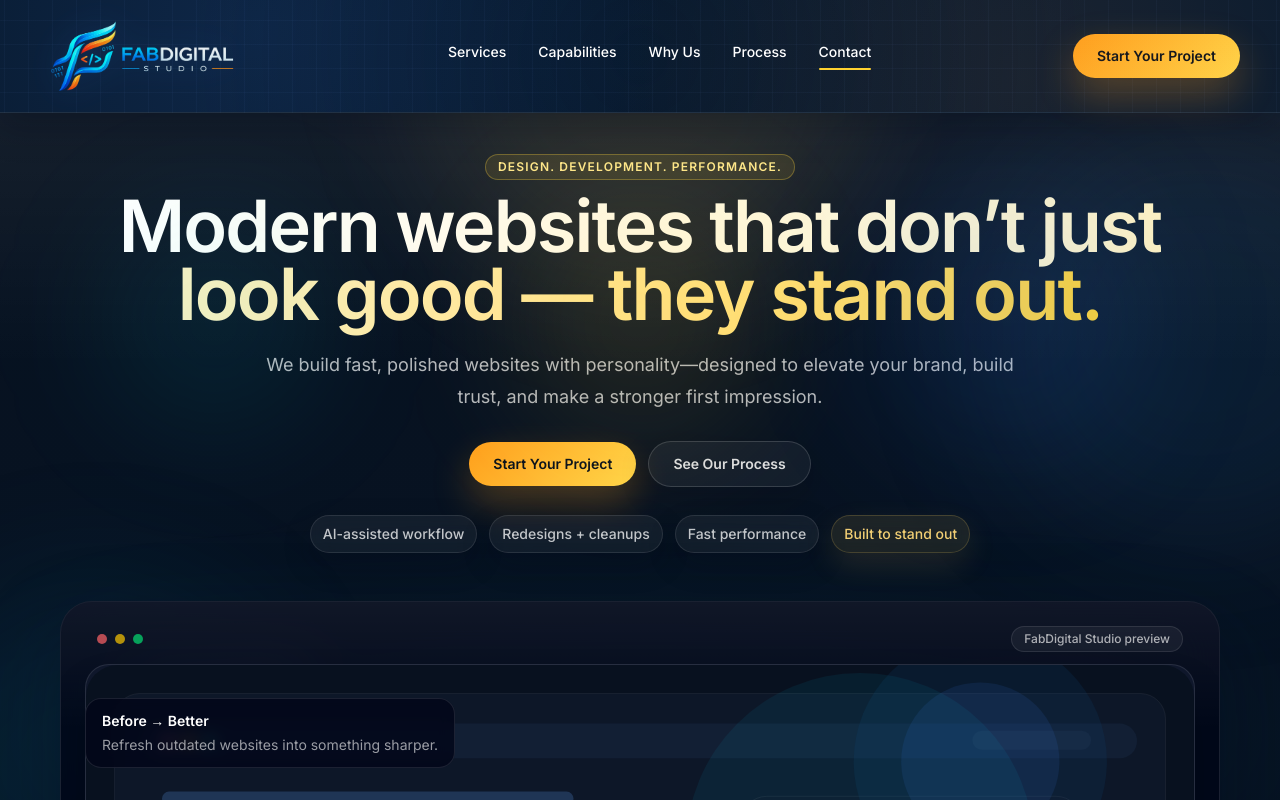
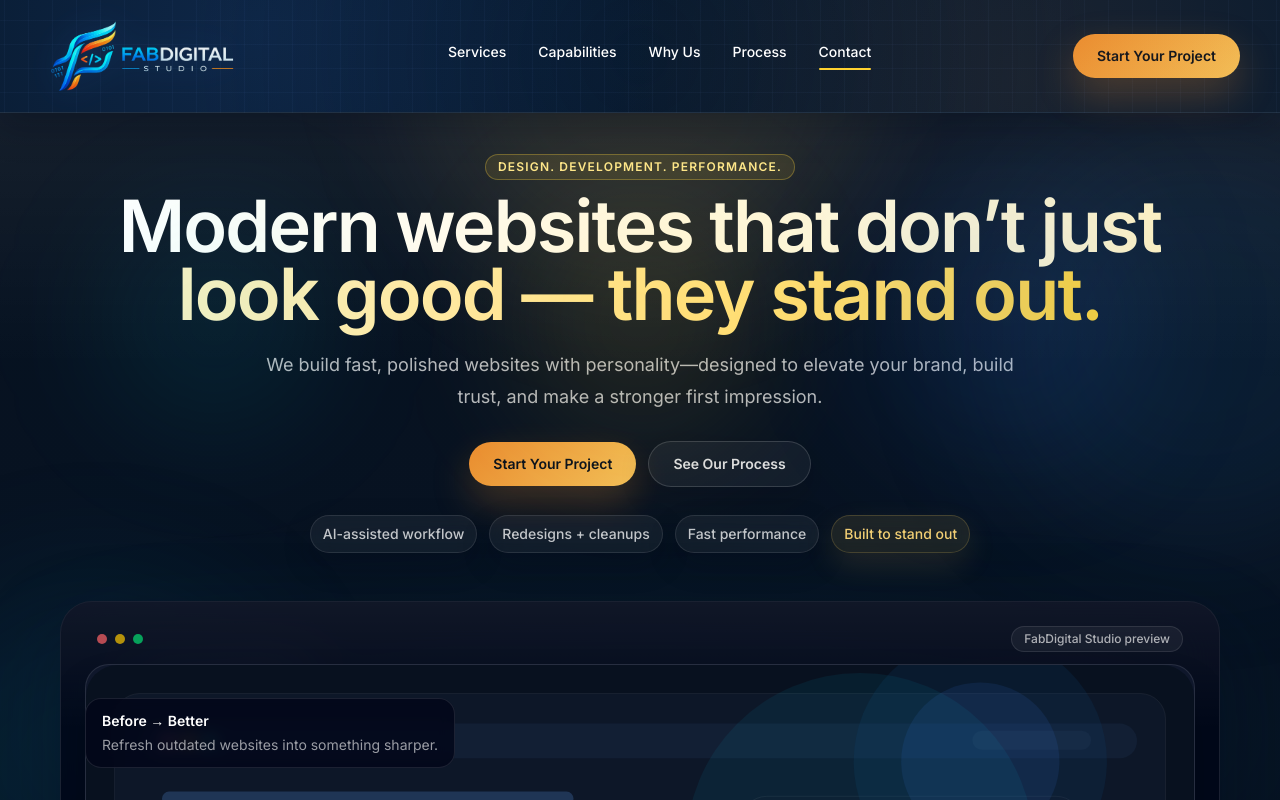
Before and after one commit to fabylv/fabdigitalstudio.com, a React (Vite) app: page / in a window 1280 px wide. Shown: the top 800 px of the page. Built offline with nearby package versions, Linux system fonts and the light colour scheme.

Commit message:
Soften primary button orange tone

```diff
--- a/src/index.css
+++ b/src/index.css
@@ -31,13 +31,13 @@ img {
 }
 
 .button-primary {
-	@apply inline-flex items-center justify-center rounded-full px-6 py-3 text-sm font-semibold text-[#09111c] shadow-[0_16px_38px_rgba(255,159,28,0.28)] transition duration-200 ease-out;
-	background-image: linear-gradient(135deg, #ff9f1c 0%, #ffd64a 100%);
+	@apply inline-flex items-center justify-center rounded-full px-6 py-3 text-sm font-semibold text-[#09111c] shadow-[0_16px_38px_rgba(233,140,47,0.26)] transition duration-200 ease-out;
+	background-image: linear-gradient(135deg, #e98c2f 0%, #f2bf58 100%);
 }
 
 .button-primary:hover {
 	transform: translateY(-1px);
-	box-shadow: 0 18px 42px rgba(255, 159, 28, 0.24);
+	box-shadow: 0 18px 42px rgba(233, 140, 47, 0.22);
 }
 
 .button-secondary {
```
